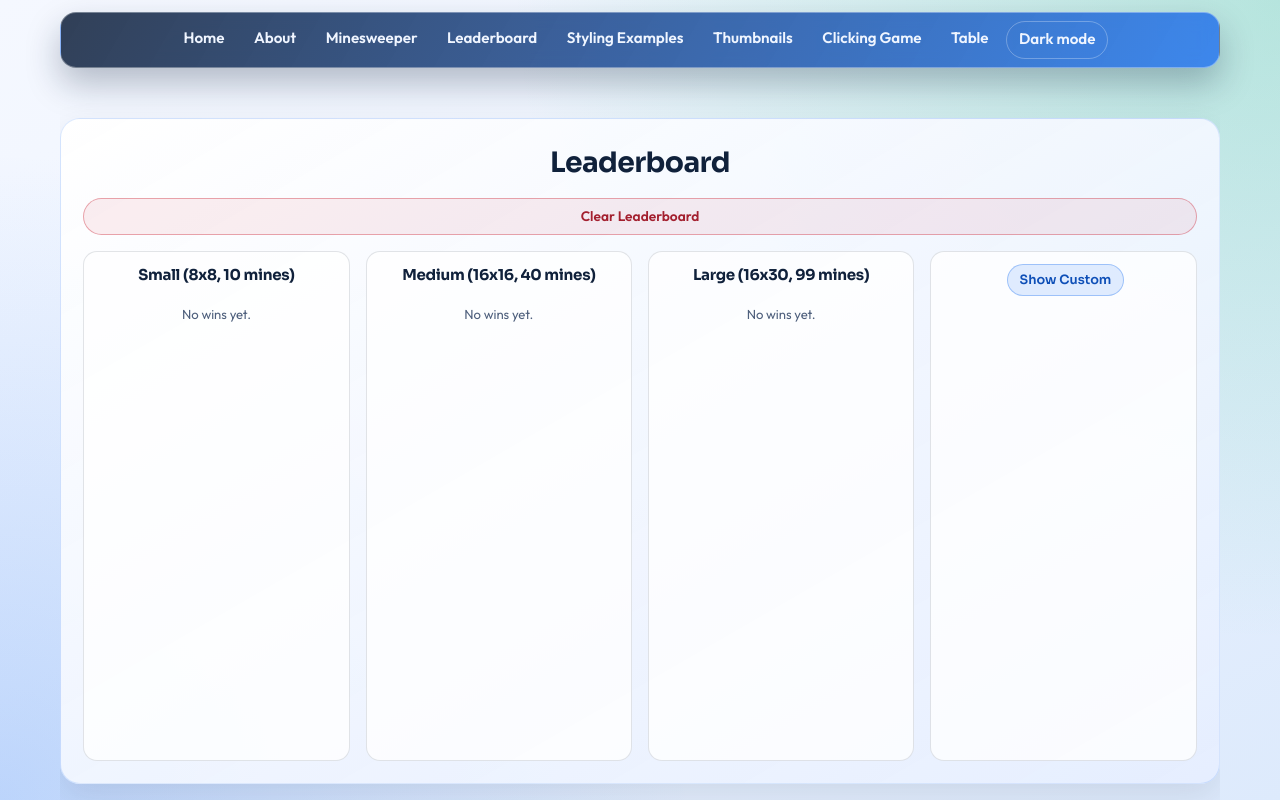
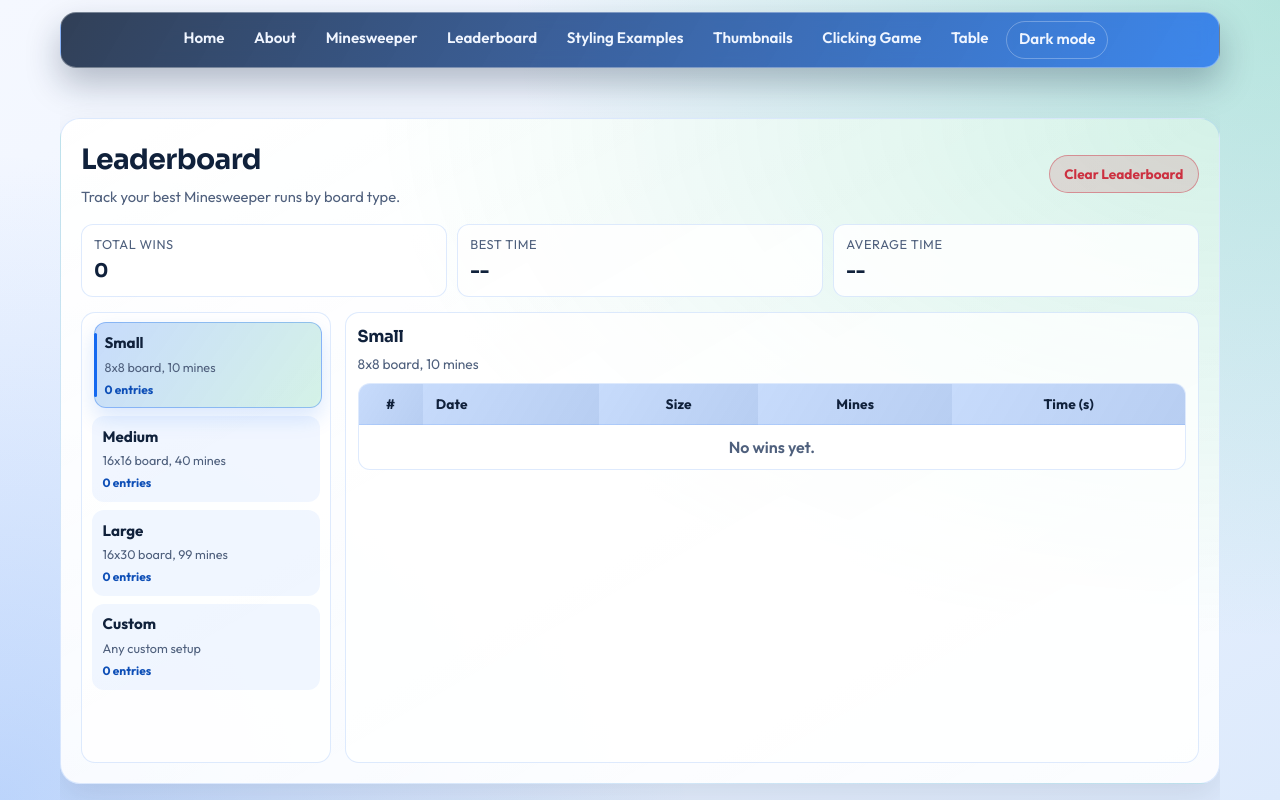
Before and after one commit to davidsl/refactored-training, a React (Vite) app in the folder refactored-training/: page /refactored-training/leaderboard in a window 1280 px wide. Built offline with nearby package versions, Linux system fonts and the light colour scheme.

Commit message:
refactor: update Leaderboard component to use ReusableTable and enhance layout and styling

```diff
--- a/refactored-training/src/Leaderboard/Leaderboard.module.css
+++ b/refactored-training/src/Leaderboard/Leaderboard.module.css
@@ -1,160 +1,205 @@
 .leaderContainer {
   height: 100%;
   max-height: 100%;
-  padding: 1.4rem;
+  min-height: 0;
+  padding: 1.25rem;
   border-radius: var(--radius-xl);
   border: 1px solid var(--border);
-  background: linear-gradient(150deg, rgba(255, 255, 255, 0.97), rgba(230, 238, 255, 0.9));
   box-shadow: var(--shadow-soft);
+  background:
+    radial-gradient(140% 150% at 100% 0%, rgba(20, 184, 122, 0.16) 0%, rgba(20, 184, 122, 0) 52%),
+    linear-gradient(150deg, var(--surface-strong), var(--surface));
   color: var(--text-strong);
   overflow: hidden;
-  display: flex;
-  flex-direction: column;
+  display: grid;
+  grid-template-rows: auto auto minmax(0, 1fr);
+  gap: 0.95rem;
 }
 
-@keyframes leaderCardIn {
-  from {
-    opacity: 0;
-    transform: translateY(10px) scale(0.99);
-  }
-  to {
-    opacity: 1;
-    transform: translateY(0) scale(1);
-  }
-}
-
-@keyframes leaderRowIn {
-  from {
-    opacity: 0;
-    transform: translateX(-6px);
-  }
-  to {
-    opacity: 1;
-    transform: translateX(0);
-  }
-}
-
-@keyframes flipReveal {
-  0% {
-    transform: rotateY(90deg);
-    opacity: 0.2;
-  }
-  60% {
-    transform: rotateY(-10deg);
-    opacity: 1;
-  }
-  80% {
-    transform: rotateY(5deg);
-  }
-  100% {
-    transform: rotateY(0deg);
-  }
-}
-
-.revealedTile {
-  animation: flipReveal 0.4s cubic-bezier(0.4, 0.2, 0.2, 1);
-  backface-visibility: hidden;
-}
-
-.preRevealTile {
-  background: #cceeff !important;
-  border: 2px solid #3399cc !important;
-  box-shadow: 0 0 6px #3399cc;
+.leaderHeader {
+  display: flex;
+  justify-content: space-between;
+  align-items: center;
+  gap: 0.9rem;
 }
 
 .leaderTitle {
-  margin-bottom: 0.85rem;
-  font-size: clamp(1.4rem, 2.2vw, 1.9rem);
-  text-align: center;
+  margin: 0;
+  font-size: clamp(1.35rem, 2.2vw, 1.9rem);
 }
 
-.leaderFlexRow {
-  flex: 1 1 auto;
+.leaderSubtitle {
+  margin: 0.3rem 0 0;
+  color: var(--text-muted);
+  font-size: 0.92rem;
+}
+
+.metricsRow {
+  display: grid;
+  grid-template-columns: repeat(3, minmax(0, 1fr));
+  gap: 0.65rem;
+}
+
+.metricCard {
+  border: 1px solid var(--border);
+  border-radius: 12px;
+  background: color-mix(in srgb, var(--surface-strong) 88%, transparent);
+  padding: 0.66rem 0.75rem;
+  display: flex;
+  flex-direction: column;
+  gap: 0.15rem;
+}
+
+.metricLabel {
+  color: var(--text-muted);
+  font-size: 0.8rem;
+  text-transform: uppercase;
+  letter-spacing: 0.045em;
+}
+
+.metricValue {
+  font-size: 1.18rem;
+  font-family: 'Sora', sans-serif;
+}
+
+.contentGrid {
   min-height: 0;
+  display: grid;
+  grid-template-columns: 250px minmax(0, 1fr);
+  gap: 0.85rem;
+}
+
+.categoryRail {
+  border: 1px solid var(--border);
+  border-radius: 14px;
+  background: color-mix(in srgb, var(--surface-strong) 78%, transparent);
+  padding: 0.6rem;
   display: flex;
-  flex-wrap: wrap;
-  gap: 1rem;
-  justify-content: center;
+  flex-direction: column;
+  gap: 0.48rem;
+  min-height: 0;
+  overflow: auto;
+}
+
+.categoryButton {
+  position: relative;
+  text-align: left;
+  border: 1px solid transparent;
+  border-radius: 12px;
+  background: rgba(21, 105, 240, 0.06);
+  color: var(--text-strong);
+  padding: 0.56rem 0.62rem;
+  display: flex;
+  flex-direction: column;
+  gap: 0.16rem;
+  cursor: pointer;
+  transition: transform 0.18s, background 0.18s, border-color 0.18s, box-shadow 0.18s;
+}
+
+.categoryButton:hover {
+  transform: translateY(-1px);
+  background: rgba(21, 105, 240, 0.13);
+  border-color: rgba(21, 105, 240, 0.24);
+}
+
+.categoryButtonActive {
+  background: linear-gradient(125deg, rgba(21, 105, 240, 0.24), rgba(20, 184, 122, 0.18));
+  border-color: rgba(21, 105, 240, 0.36);
+  box-shadow: 0 10px 22px rgba(21, 105, 240, 0.16);
+  transform: translateX(2px);
+}
+
+.categoryButtonActive::before {
+  content: '';
+  position: absolute;
+  left: -1px;
+  top: 10px;
+  bottom: 10px;
+  width: 3px;
+  border-radius: 999px;
+  background: var(--primary);
+}
+
+.categoryTitle {
+  font-weight: 700;
+  font-size: 0.95rem;
+}
+
+.categoryDescription {
+  color: var(--text-muted);
+  font-size: 0.79rem;
+}
+
+.categoryCount {
+  margin-top: 0.08rem;
   font-size: 0.75rem;
+  font-weight: 700;
+  color: var(--primary-strong);
+}
+
+.tablePanel {
+  min-height: 0;
+  border: 1px solid var(--border);
+  border-radius: 14px;
+  background: color-mix(in srgb, var(--surface-strong) 80%, transparent);
+  padding: 0.75rem;
+  display: grid;
+  grid-template-rows: auto minmax(0, 1fr);
+  gap: 0.55rem;
+}
+
+.categorySwap {
+  min-height: 0;
+  height: 100%;
+  display: grid;
+  grid-template-rows: auto minmax(0, 1fr);
+  gap: 0.55rem;
+  animation: categorySwapIn 220ms cubic-bezier(0.22, 1, 0.36, 1);
+}
+
+.tableHeader h4 {
+  margin: 0;
+  font-size: 1.03rem;
+}
+
+.tableHeader p {
+  margin-top: 0.25rem;
+  font-size: 0.86rem;
+  color: var(--text-muted);
+}
+
+.tableWrap {
+  min-height: 0;
   overflow: hidden;
 }
 
-.leaderCategoryCol {
-  min-width: 220px;
-  flex: 1 1 240px;
-  border-radius: var(--radius-lg);
-  border: 1px solid rgba(16, 33, 59, 0.12);
-  background: rgba(255, 255, 255, 0.76);
-  padding: 0.8rem;
-  opacity: 0;
-  animation: leaderCardIn var(--motion-leader-card) cubic-bezier(0.22, 1, 0.36, 1) forwards;
-  overflow: hidden;
-  display: flex;
-  flex-direction: column;
+.rankBadge {
+  display: inline-flex;
+  align-items: center;
+  justify-content: center;
+  min-width: 1.75rem;
+  padding: 0.12rem 0.45rem;
+  border-radius: 999px;
+  background: rgba(21, 105, 240, 0.14);
+  color: var(--primary-strong);
+  font-weight: 800;
 }
 
-.leaderCategoryTitle {
-  font-size: 0.94rem;
-  margin-bottom: 0.5rem;
-  text-align: center;
+.topRank {
+  background: color-mix(in srgb, var(--accent) 24%, transparent);
+  color: var(--accent);
 }
 
-.leaderTable {
-  flex: 1 1 auto;
-  min-height: 0;
-  width: 100%;
-  border-collapse: separate;
-  border-spacing: 0;
-  font-size: 0.82rem;
-  margin-bottom: 0.25rem;
-  overflow: hidden;
-  border-radius: 10px;
-  overflow: hidden;
-}
-
-.leaderTableHeadRow {
-  background: rgba(21, 105, 240, 0.1);
-}
-
-.leaderTableHeadCell {
-  padding: 0.3rem;
-  border: 0;
-  border-bottom: 1px solid rgba(16, 33, 59, 0.12);
-  font-weight: 600;
-  color: var(--text-strong);
-}
-
-.leaderTableRow {
-  background: rgba(255, 255, 255, 0.9);
-  opacity: 0;
-  animation: leaderRowIn var(--motion-leader-row) ease-out forwards;
-}
-
-.leaderTableRowAlt {
-  background: rgba(237, 244, 255, 0.72);
-  opacity: 0;
-  animation: leaderRowIn var(--motion-leader-row) ease-out forwards;
-}
-
-.leaderTableCell {
-  padding: 0.3rem;
-  border: 0;
-  border-bottom: 1px solid rgba(16, 33, 59, 0.08);
-}
-
-.leaderTableCellNum {
-  text-align: center;
-  font-weight: 700;
-}
-
-.leaderTableCellDate {
+.leaderDateCell {
+  display: inline-flex;
+  flex-direction: column;
   white-space: nowrap;
   font-variant-numeric: tabular-nums;
 }
 
 .leaderDate {
   display: block;
-  font-weight: 600;
+  font-weight: 700;
 }
 
 .leaderTime {
@@ -162,169 +207,94 @@
   font-size: 0.74rem;
 }
 
-.noWins {
-  margin-bottom: 0;
-  text-align: center;
-  color: var(--text-muted);
-  font-size: 0.82rem;
-  padding: 0.6rem 0;
+.timeCell {
+  font-weight: 700;
+  color: var(--primary-strong);
 }
 
-.showCustomButton {
-  background: rgba(21, 105, 240, 0.12);
-  color: var(--primary-strong);
-  border: 1px solid rgba(21, 105, 240, 0.32);
+.clearButton {
+  background: color-mix(in srgb, var(--danger) 14%, transparent);
+  color: var(--danger);
+  border: 1px solid color-mix(in srgb, var(--danger) 44%, transparent);
   border-radius: 999px;
-  padding: 0.32rem 0.75rem;
-  font-size: 0.8rem;
-  font-weight: 600;
+  padding: 0.48rem 0.92rem;
+  font-size: 0.85rem;
+  font-weight: 700;
   cursor: pointer;
-  margin-left: 4px;
   transition: background 0.2s, transform 0.2s;
 }
 
-.showCustomButton:hover {
-  background: rgba(21, 105, 240, 0.2);
+.clearButton:hover {
+  background: color-mix(in srgb, var(--danger) 22%, transparent);
   transform: translateY(-1px);
 }
 
-.clearButton {
-  background: rgba(204, 48, 64, 0.08);
-  color: #a3202f;
-  border: 1px solid rgba(204, 48, 64, 0.4);
-  border-radius: 999px;
-  padding: 0.45rem 0.9rem;
-  font-size: 0.86rem;
-  font-weight: 600;
-  cursor: pointer;
-  margin-bottom: 1rem;
-  transition: background 0.2s, color 0.2s, transform 0.2s;
+@keyframes categorySwapIn {
+  from {
+    opacity: 0;
+    transform: translateY(6px) scale(0.995);
+  }
+
+  to {
+    opacity: 1;
+    transform: translateY(0) scale(1);
+  }
 }
 
-.clearButton:hover {
-  background: rgba(204, 48, 64, 0.16);
-  color: #8b1a27;
-  transform: translateY(-1px);
+@media (max-width: 980px) {
+  .contentGrid {
+    grid-template-columns: 1fr;
+    grid-template-rows: auto minmax(0, 1fr);
+  }
+
+  .categoryRail {
+    flex-direction: row;
+    overflow-x: auto;
+    overflow-y: hidden;
+  }
+
+  .categoryButton {
+    min-width: 170px;
+  }
+
+  .categoryButtonActive {
+    transform: translateY(-1px);
+  }
+
+  .categoryButtonActive::before {
+    left: 12px;
+    right: 12px;
+    top: auto;
+    bottom: -1px;
+    width: auto;
+    height: 3px;
+  }
 }
 
-.confirmModalOverlay {
-  position: fixed;
-  top: 0;
-  left: 0;
-  right: 0;
-  bottom: 0;
-  background: rgba(10, 22, 40, 0.36);
-  z-index: 1000;
-  display: flex;
-  align-items: center;
-  justify-content: center;
-}
-
-.confirmModalBox {
-  background: rgba(255, 255, 255, 0.96);
-  border-radius: var(--radius-lg);
-  box-shadow: var(--shadow-strong);
-  padding: 1.4rem 1.7rem;
-  min-width: 280px;
-  max-width: 90vw;
-  text-align: center;
-}
-
-.confirmModalText {
-  font-size: 0.95rem;
-  margin-bottom: 1rem;
-  color: var(--text-strong);
-}
-
-.confirmModalActions {
-  display: flex;
-  gap: 0.8rem;
-  justify-content: center;
-}
-
-.confirmButton {
-  background: rgba(204, 48, 64, 0.1);
-  color: #9e2331;
-  border: 1px solid rgba(204, 48, 64, 0.45);
-  border-radius: 10px;
-  padding: 0.45rem 1rem;
-  font-size: 0.88rem;
-  font-weight: 600;
-  cursor: pointer;
-  transition: background 0.2s;
-}
-
-.confirmButton:hover {
-  background: rgba(204, 48, 64, 0.18);
-}
-
-.cancelButton {
-  background: rgba(21, 105, 240, 0.1);
-  color: var(--primary-strong);
-  border: 1px solid rgba(21, 105, 240, 0.35);
-  border-radius: 10px;
-  padding: 0.45rem 1rem;
-  font-size: 0.88rem;
-  font-weight: 600;
-  cursor: pointer;
-  transition: background 0.2s;
-}
-
-.cancelButton:hover {
-  background: rgba(21, 105, 240, 0.2);
-}
-
-@media (max-width: 800px) {
+@media (max-width: 720px) {
   .leaderContainer {
-    padding: 0.62rem;
+    padding: 0.7rem;
+    gap: 0.7rem;
   }
 
-  .leaderCategoryCol {
-    min-width: 100%;
-    animation-duration: var(--motion-leader-card-mobile);
+  .leaderHeader {
+    flex-direction: column;
+    align-items: stretch;
   }
 
-  .leaderTableRow,
-  .leaderTableRowAlt {
-    animation-duration: var(--motion-leader-row-mobile);
+  .metricsRow {
+    grid-template-columns: 1fr;
+  }
+
+  .tablePanel {
+    padding: 0.6rem;
   }
 }
 
 @media (prefers-reduced-motion: reduce) {
-  .leaderCategoryCol,
-  .leaderTableRow,
-  .leaderTableRowAlt {
+  .categoryButton,
+  .categorySwap {
     animation: none !important;
-    opacity: 1;
+    transition: none !important;
   }
 }
-
-:global(:root[data-theme='dark']) .leaderContainer {
-  background: linear-gradient(150deg, rgba(15, 29, 48, 0.92), rgba(18, 36, 58, 0.88));
-}
-
-:global(:root[data-theme='dark']) .leaderCategoryCol {
-  background: rgba(20, 36, 58, 0.76);
-  border-color: rgba(141, 184, 255, 0.22);
-}
-
-:global(:root[data-theme='dark']) .leaderTableHeadRow {
-  background: rgba(99, 160, 255, 0.18);
-}
-
-:global(:root[data-theme='dark']) .leaderTableHeadCell,
-:global(:root[data-theme='dark']) .leaderTableCell {
-  border-bottom-color: rgba(141, 184, 255, 0.18);
-}
-
-:global(:root[data-theme='dark']) .leaderTableRow {
-  background: rgba(20, 36, 58, 0.92);
-}
-
-:global(:root[data-theme='dark']) .leaderTableRowAlt {
-  background: rgba(24, 43, 68, 0.9);
-}
-
-:global(:root[data-theme='dark']) .confirmModalBox {
-  background: rgba(20, 36, 58, 0.96);
-}
--- a/refactored-training/src/Leaderboard/Leaderboard.tsx
+++ b/refactored-training/src/Leaderboard/Leaderboard.tsx
@@ -1,7 +1,7 @@
 import React from 'react';
 import styles from './Leaderboard.module.css';
 import ConfirmModal from './ConfirmModal';
-import { ACTIVE_MOTION_PRESET, MOTION_DELAY_PRESETS } from '../motionPreset';
+import ReusableTable, { type TableColumn } from '../components/ReusableTable/ReusableTable';
 
 export type WinRecord = {
   rows: number;
@@ -9,6 +9,25 @@ export type WinRecord = {
   mines: number;
   time: number;
   date: string;
+};
+
+type LeaderboardRow = {
+  rank: number;
+  date: string;
+  size: string;
+  mines: number;
+  time: number;
+};
+
+type CategoryKey = 'Small' | 'Medium' | 'Large' | 'Custom';
+
+const CATEGORY_ORDER: CategoryKey[] = ['Small', 'Medium', 'Large', 'Custom'];
+
+const CATEGORY_LABELS: Record<CategoryKey, { title: string; description: string }> = {
+  Small: { title: 'Small', description: '8x8 board, 10 mines' },
+  Medium: { title: 'Medium', description: '16x16 board, 40 mines' },
+  Large: { title: 'Large', description: '16x30 board, 99 mines' },
+  Custom: { title: 'Custom', description: 'Any custom setup' },
 };
 
 function getLeaderboard(): WinRecord[] {
@@ -30,10 +49,47 @@ function categorizeWin(win: WinRecord): 'Small' | 'Medium' | 'Large' | 'Custom'
   return 'Custom';
 }
 
+const leaderboardColumns: Array<TableColumn<LeaderboardRow>> = [
+  {
+    key: 'rank',
+    header: '#',
+    align: 'center',
+    width: '64px',
+    render: value => {
+      const rank = Number(value);
+      const topClass = rank <= 3 ? styles.topRank : '';
+      return <span className={`${styles.rankBadge} ${topClass}`}>{rank}</span>;
+    },
+  },
+  {
+    key: 'date',
+    header: 'Date',
+    render: value => {
+      const d = new Date(String(value));
+      const dateStr = d.toLocaleDateString(undefined, { year: 'numeric', month: 'short', day: 'numeric' });
+      const timeStr = d.toLocaleTimeString(undefined, { hour: '2-digit', minute: '2-digit', second: '2-digit' });
+
+      return (
+        <span className={styles.leaderDateCell}>
+          <span className={styles.leaderDate}>{dateStr}</span>
+          <span className={styles.leaderTime}>{timeStr}</span>
+        </span>
+      );
+    },
+  },
+  { key: 'size', header: 'Size', align: 'center' },
+  { key: 'mines', header: 'Mines', align: 'center' },
+  {
+    key: 'time',
+    header: 'Time (s)',
+    align: 'center',
+    render: value => <span className={styles.timeCell}>{value}</span>,
+  },
+];
+
 const Leaderboard: React.FC = () => {
-  const motion = MOTION_DELAY_PRESETS[ACTIVE_MOTION_PRESET];
   const [leaderboard, setLeaderboard] = React.useState<WinRecord[]>(getLeaderboard());
-  const [showCustom, setShowCustom] = React.useState(false);
+  const [selectedCategory, setSelectedCategory] = React.useState<CategoryKey>('Small');
   const [showConfirm, setShowConfirm] = React.useState(false);
 
   React.useEffect(() => {
@@ -54,44 +110,30 @@ const Leaderboard: React.FC = () => {
     categorized[categorizeWin(win)].push(win);
   });
 
+  const totalWins = leaderboard.length;
+  const fastestTime = leaderboard.length > 0 ? leaderboard[0].time : null;
+  const averageTime =
+    leaderboard.length > 0
+      ? Math.round(leaderboard.reduce((sum, win) => sum + win.time, 0) / leaderboard.length)
+      : null;
+  const selectedWins = categorized[selectedCategory];
+  const selectedMeta = CATEGORY_LABELS[selectedCategory];
+
   function renderTable(wins: WinRecord[]) {
-    return wins.length === 0 ? (
-      <div className={styles.noWins}>No wins yet.</div>
-    ) : (
-      <table className={styles.leaderTable}>
-        <thead>
-          <tr className={styles.leaderTableHeadRow}>
-            <th className={styles.leaderTableHeadCell}>#</th>
-            <th className={styles.leaderTableHeadCell}>Date</th>
-            <th className={styles.leaderTableHeadCell}>Size</th>
-            <th className={styles.leaderTableHeadCell}>Mines</th>
-            <th className={styles.leaderTableHeadCell}>Time (s)</th>
-          </tr>
-        </thead>
-        <tbody>
-          {wins.map((win, i) => {
-            const d = new Date(win.date);
-            const dateStr = d.toLocaleDateString(undefined, { year: 'numeric', month: 'short', day: 'numeric' });
-            const timeStr = d.toLocaleTimeString(undefined, { hour: '2-digit', minute: '2-digit', second: '2-digit' });
+    const rows: LeaderboardRow[] = wins.map((win, i) => ({
+      rank: i + 1,
+      date: win.date,
+      size: `${win.rows}x${win.cols}`,
+      mines: win.mines,
+      time: win.time,
+    }));
+
     return (
-              <tr
-                key={i}
-                className={i % 2 === 0 ? styles.leaderTableRow : styles.leaderTableRowAlt}
-                style={{ animationDelay: `${Math.min(i * motion.leaderboardRowStepMs, motion.leaderboardRowMaxMs)}ms` }}
-              >
-                <td className={styles.leaderTableCell + ' ' + styles.leaderTableCellNum}>{i + 1}</td>
-                <td className={styles.leaderTableCell + ' ' + styles.leaderTableCellDate}>
-                  <span className={styles.leaderDate}>{dateStr}</span>
-                  <span className={styles.leaderTime}>{timeStr}</span>
-                </td>
-                <td className={styles.leaderTableCell}>{win.rows}x{win.cols}</td>
-                <td className={styles.leaderTableCell}>{win.mines}</td>
-                <td className={styles.leaderTableCell}>{win.time}</td>
-              </tr>
-            );
-          })}
-        </tbody>
-      </table>
+      <ReusableTable
+        columns={leaderboardColumns}
+        rows={rows}
+        emptyMessage="No wins yet."
+      />
     );
   }
 
@@ -103,7 +145,11 @@ const Leaderboard: React.FC = () => {
 
   return (
     <div className={styles.leaderContainer}>
+      <header className={styles.leaderHeader}>
+        <div>
           <h3 className={styles.leaderTitle}>Leaderboard</h3>
+          <p className={styles.leaderSubtitle}>Track your best Minesweeper runs by board type.</p>
+        </div>
         <button
           className={styles.clearButton}
           type="button"
@@ -111,6 +157,51 @@ const Leaderboard: React.FC = () => {
         >
           Clear Leaderboard
         </button>
+      </header>
+
+      <div className={styles.metricsRow}>
+        <article className={styles.metricCard}>
+          <span className={styles.metricLabel}>Total wins</span>
+          <strong className={styles.metricValue}>{totalWins}</strong>
+        </article>
+        <article className={styles.metricCard}>
+          <span className={styles.metricLabel}>Best time</span>
+          <strong className={styles.metricValue}>{fastestTime === null ? '--' : `${fastestTime}s`}</strong>
+        </article>
+        <article className={styles.metricCard}>
+          <span className={styles.metricLabel}>Average time</span>
+          <strong className={styles.metricValue}>{averageTime === null ? '--' : `${averageTime}s`}</strong>
+        </article>
+      </div>
+
+      <div className={styles.contentGrid}>
+        <aside className={styles.categoryRail}>
+          {CATEGORY_ORDER.map(category => (
+            <button
+              key={category}
+              type="button"
+              className={`${styles.categoryButton} ${selectedCategory === category ? styles.categoryButtonActive : ''}`}
+              onClick={() => setSelectedCategory(category)}
+              aria-pressed={selectedCategory === category}
+            >
+              <span className={styles.categoryTitle}>{CATEGORY_LABELS[category].title}</span>
+              <span className={styles.categoryDescription}>{CATEGORY_LABELS[category].description}</span>
+              <span className={styles.categoryCount}>{categorized[category].length} entries</span>
+            </button>
+          ))}
+        </aside>
+
+        <section className={styles.tablePanel}>
+          <div key={selectedCategory} className={styles.categorySwap}>
+            <div className={styles.tableHeader}>
+              <h4>{selectedMeta.title}</h4>
+              <p>{selectedMeta.description}</p>
+            </div>
+            <div className={styles.tableWrap}>{renderTable(selectedWins)}</div>
+          </div>
+        </section>
+      </div>
+
       <ConfirmModal
         open={showConfirm}
         message="Are you sure you want to clear the leaderboard? This cannot be undone."
@@ -119,32 +210,6 @@ const Leaderboard: React.FC = () => {
         confirmText="Yes, clear"
         cancelText="Cancel"
       />
-      <div className={styles.leaderFlexRow}>
-        <div className={styles.leaderCategoryCol} style={{ animationDelay: `${motion.leaderboardCardDelayMs[0]}ms` }}>
-          <h4 className={styles.leaderCategoryTitle}>Small (8x8, 10 mines)</h4>
-          {renderTable(categorized.Small)}
-        </div>
-        <div className={styles.leaderCategoryCol} style={{ animationDelay: `${motion.leaderboardCardDelayMs[1]}ms` }}>
-          <h4 className={styles.leaderCategoryTitle}>Medium (16x16, 40 mines)</h4>
-          {renderTable(categorized.Medium)}
-        </div>
-        <div className={styles.leaderCategoryCol} style={{ animationDelay: `${motion.leaderboardCardDelayMs[2]}ms` }}>
-          <h4 className={styles.leaderCategoryTitle}>Large (16x30, 99 mines)</h4>
-          {renderTable(categorized.Large)}
-        </div>
-        <div className={styles.leaderCategoryCol} style={{ animationDelay: `${motion.leaderboardCardDelayMs[3]}ms` }}>
-          <h4 className={styles.leaderCategoryTitle}>
-            <button
-              className={styles.showCustomButton}
-              type="button"
-              onClick={() => setShowCustom(v => !v)}
-            >
-              {showCustom ? 'Hide' : 'Show'} Custom
-            </button>
-          </h4>
-          {showCustom && renderTable(categorized.Custom)}
-        </div>
-      </div>
     </div>
   );
 };
```
Lines whose indentation alone changed are shown as unchanged.
